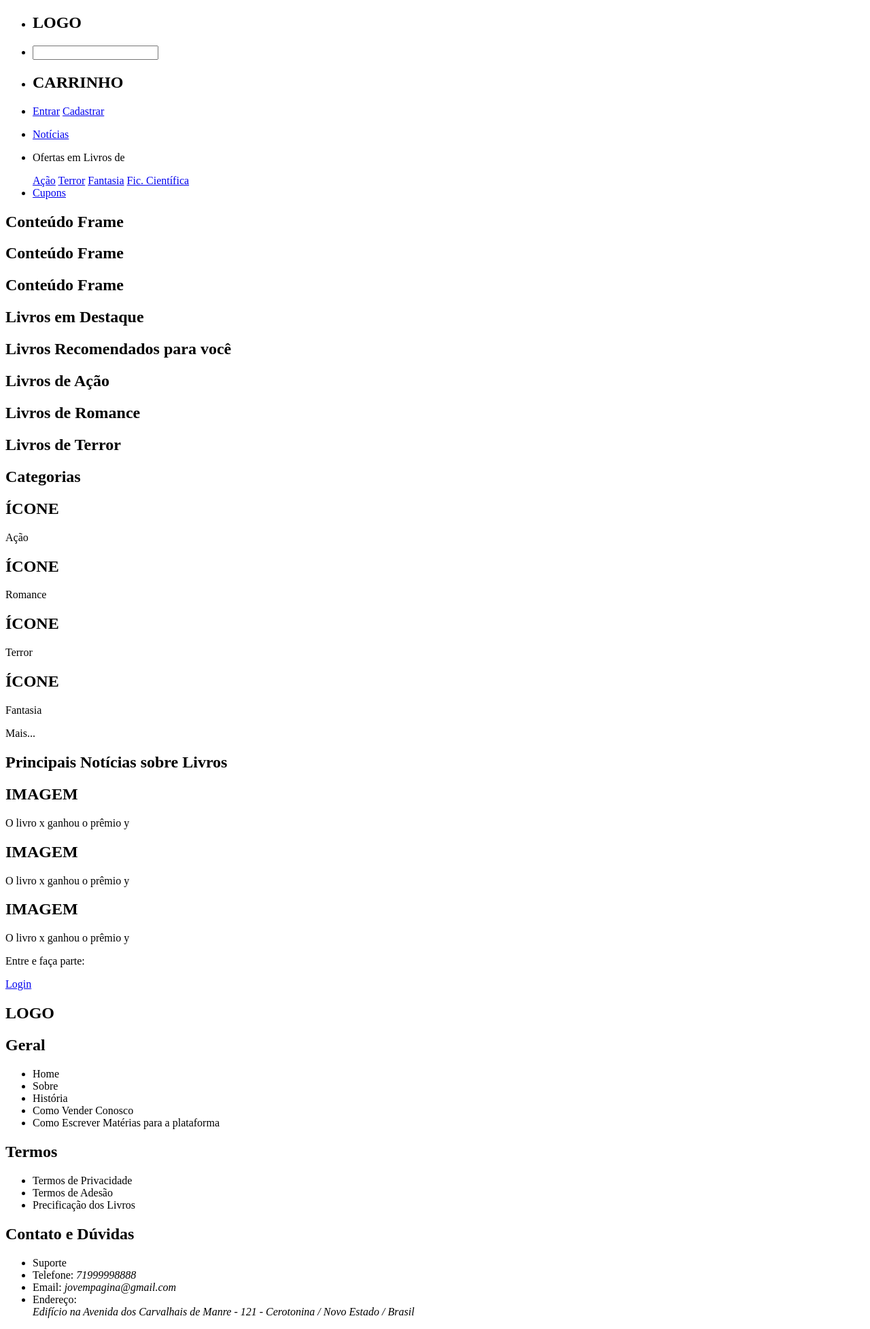
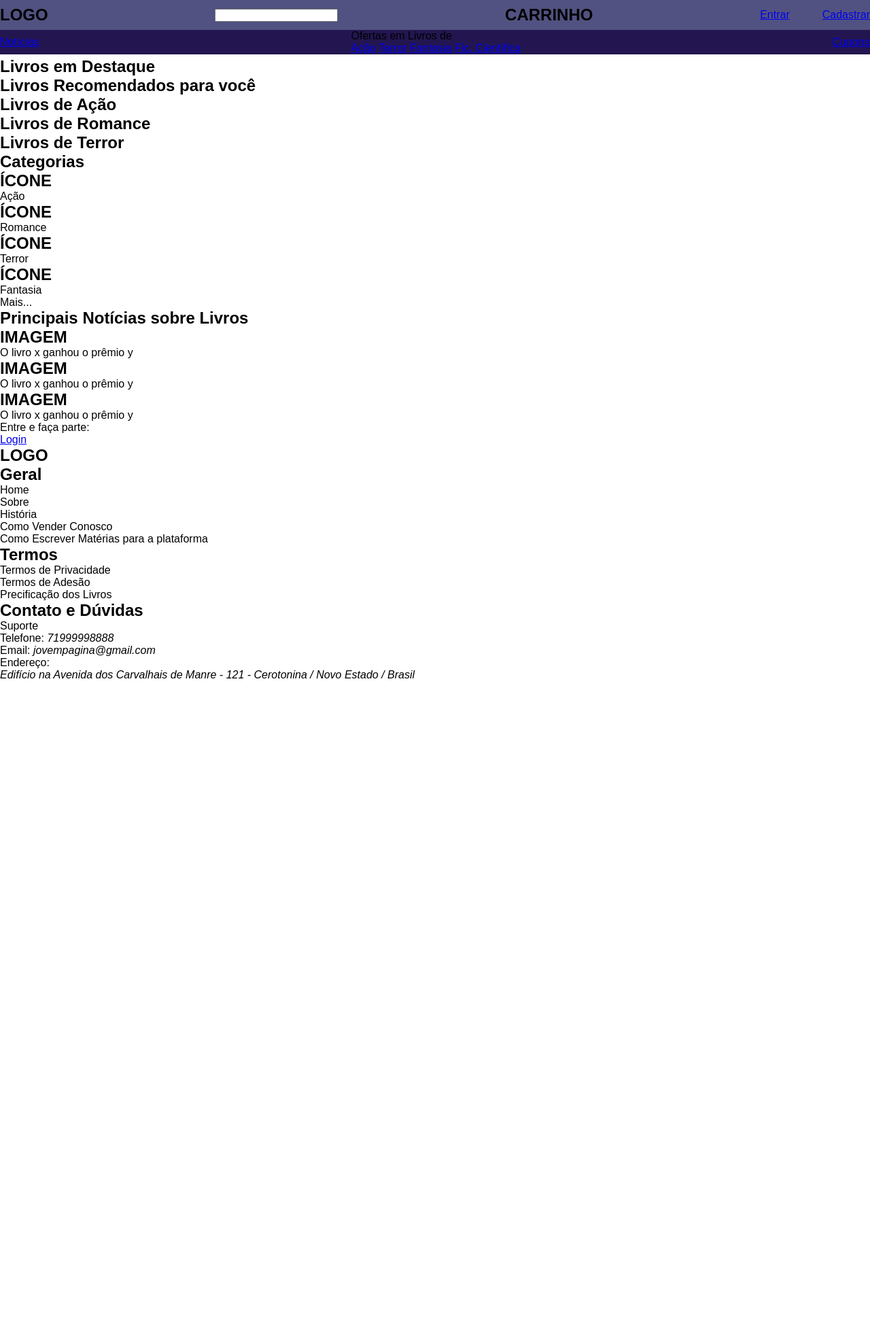
Before and after one commit to rodrigo-fullstack/jovem-pagina, a PHP site: page / in a window 1280 px wide. Shown: the whole page at 68% size. After the commit the page ends 998 px from the top, so only its background shows below. Run offline with PHP 8.4, Linux system fonts and the light colour scheme.

Commit message:
feat(positioning): Posicionamento do Header

```diff
--- a/assets/css/main.css
+++ b/assets/css/main.css
@@ -1,5 +1,61 @@
+*{
+    margin: 0;
+    padding: 0;
+    box-sizing: border-box;
+    font-family: arial;
+}
+
 /* 2. Determinar posicionamento e Layout dos Elementos */
 
+
+header{
+    height: 80px;
+    width: 100%;
+    background: #555;
+    display: flex;
+    position: fixed;
+}
+.nav-bar{
+    display: flex;
+    flex-direction: column;
+    flex: 1;
+    background-color: blue;
+
+}
+.nav-row-01{
+    background: #515281;
+    color: rgb(0, 0, 0);
+    flex: 2;
+    display: flex;
+    align-items: center;
+}
+
+.nav-row-02{
+    background-color: #231650;
+    color: black;
+    flex: 1;
+    display: flex;
+    align-items: center;
+
+
+}
+.nav-list{
+    list-style-type: none;
+    display: flex;
+    justify-content: space-between;
+    align-items: center;
+    width: 100%;
+}
+
+.nav-item{
+    display: flex;
+    align-items: center;
+}
+
+.login-container{
+    display: flex;
+    gap: 3rem;
+}
 /* 3. Determinar Cores */
 
 /* 4. Determinar Fontes */
--- a/index.html
+++ b/index.html
@@ -3,7 +3,10 @@
 <head>
     <meta charset="UTF-8">
     <meta name="viewport" content="width=device-width, initial-scale=1.0">
-    <title>Document</title>
+    <title>JovemPágina</title>
+
+    <link rel="stylesheet" href="assets/css/main.css">
+
 </head>
 <body>
     <!-- 1. Determinar Estrutura -->
@@ -11,7 +14,6 @@
     <!-- Estrutura do Cabeçalho -->
     <header class="nav-header">
         <nav class="nav-bar">
-
             <div class="nav-row-01">
                 <ul class="nav-list">
                     <li class="nav-item">
```
